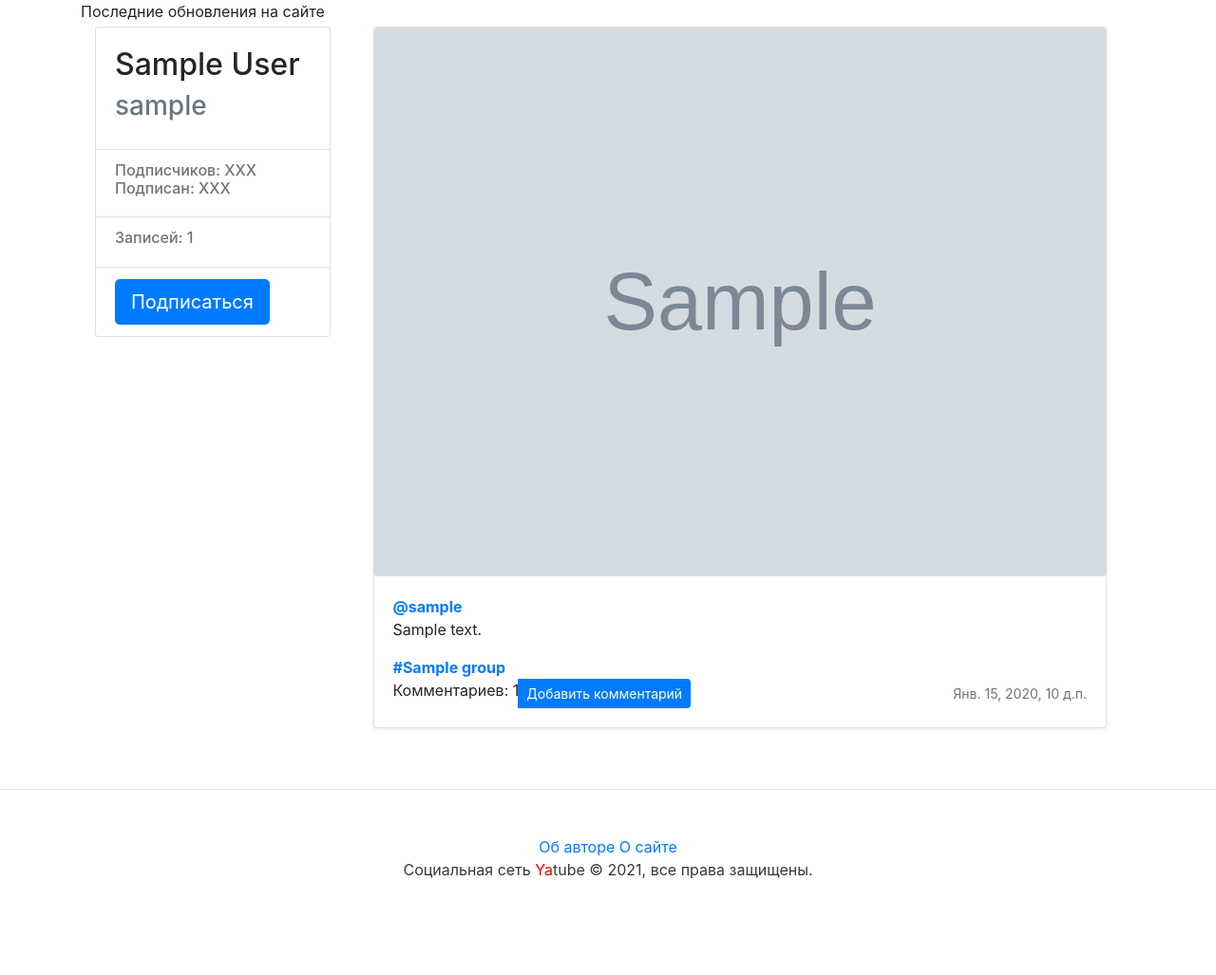
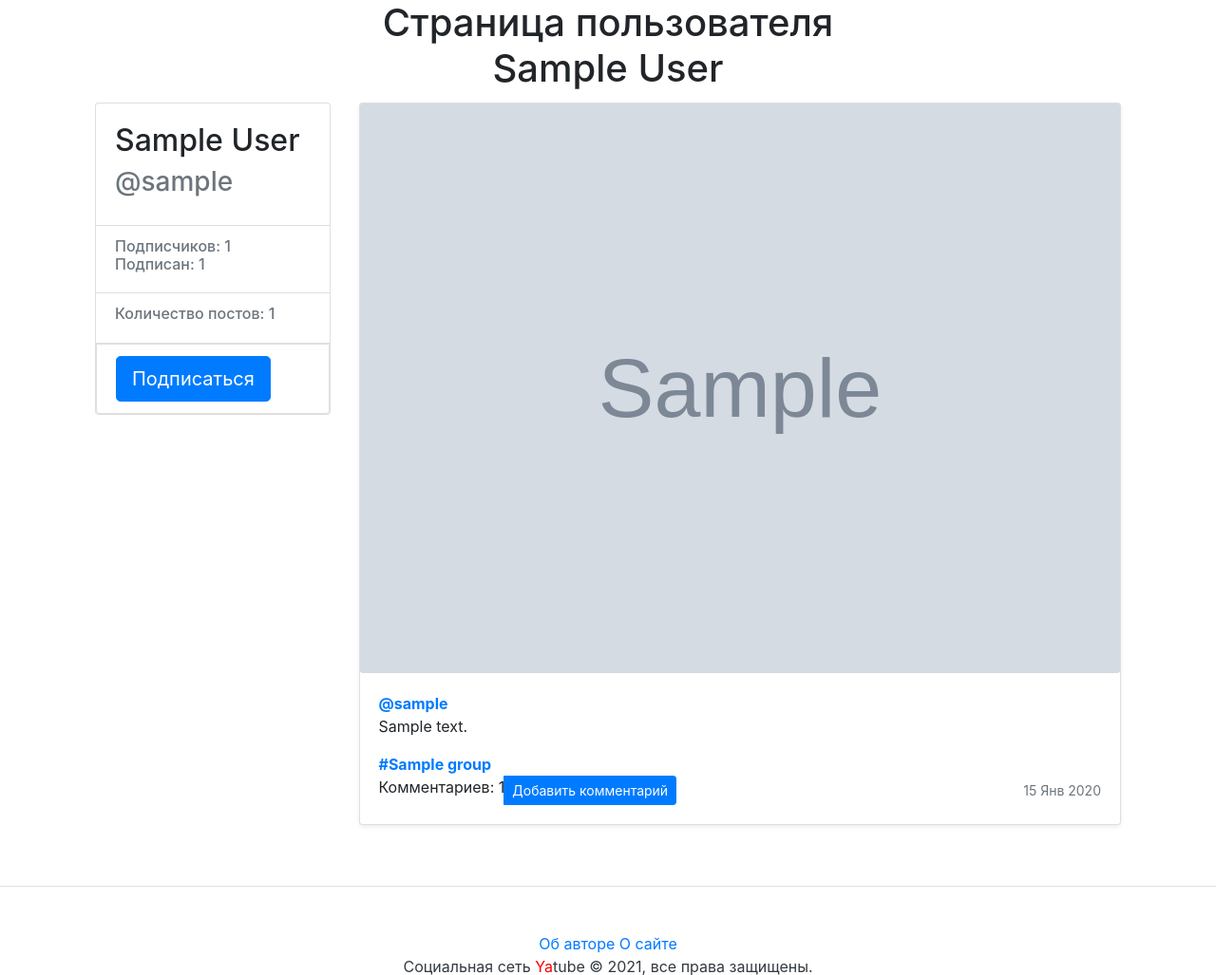
Before and after one commit to dansen95/hw05_final, a Django app: a page that uses templates/base.html in a window 1280 px wide. Shown: the part 56-1083 px from the top of the page at 95% size. Before the commit the page ends 981 px from the top, so only its background shows below. Run offline with Django 3.2, Linux system fonts and the light colour scheme; tables that the repository leaves empty hold one stand-in row (values such as "Sample post"); grey boxes marked "Sample" are stand-in pictures; some libraries are stand-ins or nearby versions.

Commit message:
review 2

```diff
--- a/posts/models.py
+++ b/posts/models.py
@@ -31,16 +31,19 @@ class Post(models.Model):
     class Meta:
         ordering = ['-pub_date']
 
+
 class Comment(models.Model):
-    post = models.ForeignKey(Post, blank=False, null=False,
+    post = models.ForeignKey(Post,
                              on_delete=models.CASCADE,
                              related_name='comments',)
-    author = models.ForeignKey(User, blank=False, null=False,
+    author = models.ForeignKey(User,
                                on_delete=models.CASCADE,
                                related_name='comments')
     text = models.TextField(blank=False, null=False,
+                            verbose_name='Комментарий',
                             help_text='Ваш комментарий')
     created = models.DateTimeField(auto_now_add=True)
+
 
 class Follow(models.Model):
     user = models.ForeignKey(User,
@@ -56,3 +59,8 @@ class Follow(models.Model):
     class Meta:
         verbose_name = "Подписка"
         verbose_name_plural = "Подписки"
+        constraints = [
+            models.UniqueConstraint(
+                fields=["user", "author"], name="unique_follow"
+            )
+        ]
--- a/posts/views.py
+++ b/posts/views.py
@@ -109,14 +109,14 @@ def new_post(request):
 def page_not_found(request, exception):
     return render(
         request,
-        "misc/404.html",
-        {"path": request.path},
+        'misc/404.html',
+        {'path': request.path},
         status=404
     )
 
 
 def server_error(request):
-    return render(request, "misc/500.html", status=500)
+    return render(request, 'misc/500.html', status=500)
 
 
 @login_required
@@ -128,10 +128,9 @@ def add_comment(request, post_id, username):
         comment.author = request.user
         comment.post = post
         comment.save()
-        return redirect("post", username, post_id)
-    return render(
-        request, "comments.html", {"form": form, "post": post}
-    )
+        return redirect('post', username, post_id)
+
+    return redirect('post', username, post_id)
 
 
 @login_required
@@ -145,7 +144,7 @@ def follow_index(request):
 
     return render(
         request,
-        "follow.html",
+        'follow.html',
         {'page': page,
         'paginator': paginator}
     )
@@ -154,8 +153,7 @@ def follow_index(request):
 @login_required
 def profile_follow(request, username):
     author = get_object_or_404(User, username=username)
-    if author != request.user and not Follow.objects.filter(
-        user=request.user, author=author).exists():
+    if author != request.user:
 
         Follow.objects.get_or_create(user=request.user, author=author)
         return redirect('profile', username=username)
--- a/templates/base.html
+++ b/templates/base.html
@@ -13,7 +13,7 @@
 </head>
 
 <body>
-    {% include 'nav.html' %}
+    {% include 'includes/nav.html' %}
     <main>
         <div class="container">
             {% block header %}<h1>The Last Social Media You'll Ever Need</h1>{% endblock %}
@@ -22,7 +22,7 @@
             {% endblock %}
         </div>
     </main>
-    {% include 'footer.html' %}
+    {% include 'includes/footer.html' %}
 </body>
 
 </html>
--- a/templates/follow.html
+++ b/templates/follow.html
@@ -4,13 +4,13 @@
 {% block content %}
     <div class="container">
 
-        {% include "menu.html" with follow=True %}
+        {% include "includes/menu.html" with follow=True %}
 
            <h1> Посты авторов, на которых Вы подписаны</h1>
 
 
                 {% for post in page %}
-                {% include "post_item.html" with post=post %}
+                {% include "includes/post_item.html" with post=post %}
                 {% endfor %}
 
 
--- a/templates/group.html
+++ b/templates/group.html
@@ -8,7 +8,7 @@
             <!-- Вывод ленты записей -->
                 {% for post in page %}
                   <!-- Вот он, новый include! -->
-                    {% include "post_item.html" with post=post %}
+                    {% include "includes/post_item.html" with post=post %}
                 {% endfor %}
     </div>
 
--- /dev/null
+++ b/templates/includes/following.html
@@ -0,0 +1,11 @@
+{% if following %}
+    <a class="btn btn-lg btn-light"
+       href="{% url 'profile_unfollow' author.username %}" role="button">
+        Отписаться
+    </a>
+{% else %}
+    <a class="btn btn-lg btn-primary"
+       href="{% url 'profile_follow' author.username %}" role="button">
+        Подписаться
+    </a>
+{% endif %}
--- a/templates/menu.html
+++ b/templates/includes/menu.html
@@ -7,7 +7,7 @@
             </a>
         </li>
         <li class="nav-item">
-            <a class="nav-link {% if follow %}active{% endif %}" href="/follow">
+            <a class="nav-link {% if follow %}active{% endif %}" href="{% url 'follow_index' %}">
                 Избранные авторы
             </a>
         </li>
--- a/templates/post_item.html
+++ b/templates/includes/post_item.html
@@ -43,7 +43,7 @@
         </div>
 
         <!-- Дата публикации поста -->
-        <small class="text-muted">{{ post.pub_date }}</small>
+        <small class="text-muted">{{ post.pub_date|date:"d M Y" }}</small>
       </div>
     </div>
   </div>
--- /dev/null
+++ b/templates/includes/profilecard.html
@@ -0,0 +1,24 @@
+<div class="card-body">
+    <div class="h2">
+        <!-- Имя автора -->
+        {{ author.get_full_name }}
+    </div>
+    <div class="h3 text-muted">
+         <!-- username автора -->
+        @{{ author.username }}
+    </div>
+</div>
+<ul class="list-group list-group-flush">
+    <li class="list-group-item">
+        <div class="h6 text-muted">
+            Подписчиков: {{ author.following.count }}<br/>
+            Подписан: {{ author.follower.count }}
+        </div>
+    </li>
+    <li class="list-group-item">
+        <div class="h6 text-muted">
+            <!--Количество записей -->
+            Количество постов: {{ author.posts.count }}
+        </div>
+    </li>
+</ul>
--- a/templates/posts/index.html
+++ b/templates/posts/index.html
@@ -4,14 +4,14 @@
 {% block content %}
     <div class="container">
 
-        {% include "menu.html" with index=True %}
+        {% include "includes/menu.html" with index=True %}
 
            <h1> Последние обновления на сайте</h1>
 
                 {% load cache %}
                 {% cache 20 index_page %}
                 {% for post in page %}
-                {% include "post_item.html" with post=post %}
+                {% include "includes/post_item.html" with post=post %}
                 {% endfor %}
                 {% endcache %}
 
--- a/users/templates/users/profile.html
+++ b/users/templates/users/profile.html
@@ -1,68 +1,35 @@
 {% extends "base.html" %}
-{% block title %}Страница пользователя {{ author.get_full_name }}{% endblock %}
-{% block header %}Последние обновления на сайте{% endblock %}
+{% block title %} Страница пользователя {{ author.get_full_name }} {% endblock %}
+{% block header %}<h1 class="text-center">Страница пользователя<br>
+        {{ author.get_full_name }}</h1>
+{% endblock %}
 {% block content %}
-
     <main role="main" class="container">
         <div class="row">
             <div class="col-md-3 mb-3 mt-1">
+                <div class="card">
 
-                    <div class="card">
-                            <div class="card-body">
-                                    <div class="h2">
+                    {% include "includes/profilecard.html" %}
 
-                                        {{ author.get_full_name }}
-                                    </div>
-                                    <div class="h3 text-muted">
-
-                                         {{ author }}
-                                    </div>
-                            </div>
-                            <ul class="list-group list-group-flush">
+                    {% if request.user != author %}
                         <li class="list-group-item">
-                                            <div class="h6 text-muted">
-                                            Подписчиков: XXX <br />
-                                            Подписан: XXX
-                                            </div>
+                            {% include "includes/following.html" %}
                         </li>
-                                    <li class="list-group-item">
-
-                                            <div class="h6 text-muted">
-
-                                                Записей: {{ post_count }}
-
-                                            </div>
-                                            <li class="list-group-item">
-                                                {% if following %}
-                                                <a class="btn btn-lg btn-light"
-                                                        href="{% url 'profile_unfollow' author.username %}" role="button">
-                                                        Отписаться
-                                                </a>
-                                                {% else %}
-                                                <a class="btn btn-lg btn-primary"
-                                                        href="{% url 'profile_follow' author.username %}" role="button">
-                                                Подписаться
-                                                </a>
                     {% endif %}
-                                            </li>
-                                    </li>
                     </ul>
                 </div>
             </div>
+
             <div class="col-md-9">
-            <div class="container">
 
+                <!-- Вывод ленты записей -->
                 {% for post in page %}
-                         {% include "post_item.html" with post=post %}
+                    {% include "includes/post_item.html" with post=post %}
                 {% endfor %}
-            </div>
 
-             {% if page.has_other_pages %}
-                 {% include "paginator.html" with items=page paginator=paginator%}
-             {% endif %}
-
+                <!-- Здесь постраничная навигация паджинатора -->
+                {% include "paginator.html" %}
             </div>
         </div>
     </main>
-
 {% endblock %}
```
Also changed, not shown: posts/admin.py (+18 -1 lines), templates/posts/post.html (+6 -35 lines), templates/includes/comments.html (renamed from templates/comments.html), templates/includes/footer.html (renamed from templates/footer.html), templates/includes/nav.html (renamed from templates/nav.html). Lines whose indentation alone changed are shown as unchanged.
